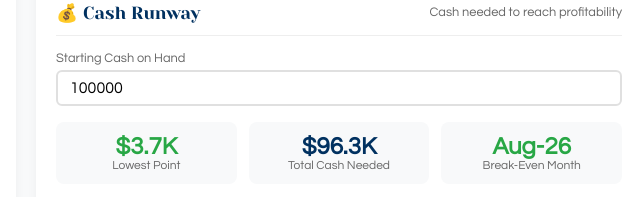
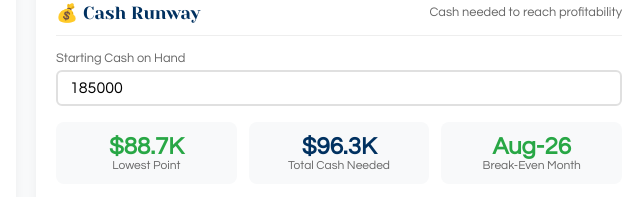
Before and after one commit to bonJoeV/tvs-public, a plain HTML site: page StudioOps/FranchiseOps.html in a window 1280 px wide. Shown: the part 754-951 px from the top of the page, 614-1254 px from the left. Drawn offline with nearby package versions, Linux system fonts and the light colour scheme.

Commit message:
Update FranchiseOps.html

```diff
--- a/StudioOps/FranchiseOps.html
+++ b/StudioOps/FranchiseOps.html
@@ -541,7 +541,7 @@
                     </div>
                     <div class="form-group" style="margin-bottom: 1rem;">
                         <label>Starting Cash on Hand</label>
-                        <input type="number" id="starting-cash" value="100000" step="5000">
+                        <input type="number" id="starting-cash" value="185000" step="5000">
                     </div>
                     <div class="grid-3" style="gap: 0.75rem; margin-bottom: 1rem;">
                         <div class="stat-box" style="text-align: center;">
```
